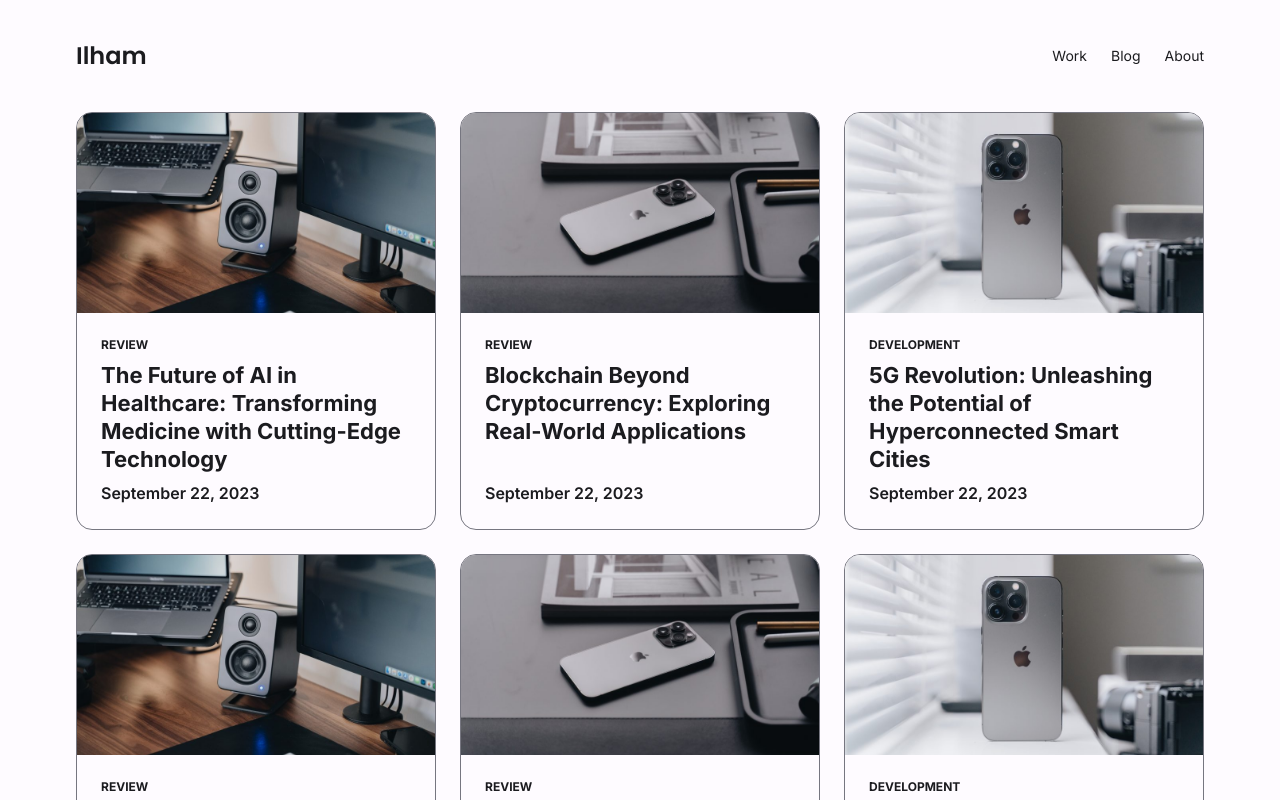
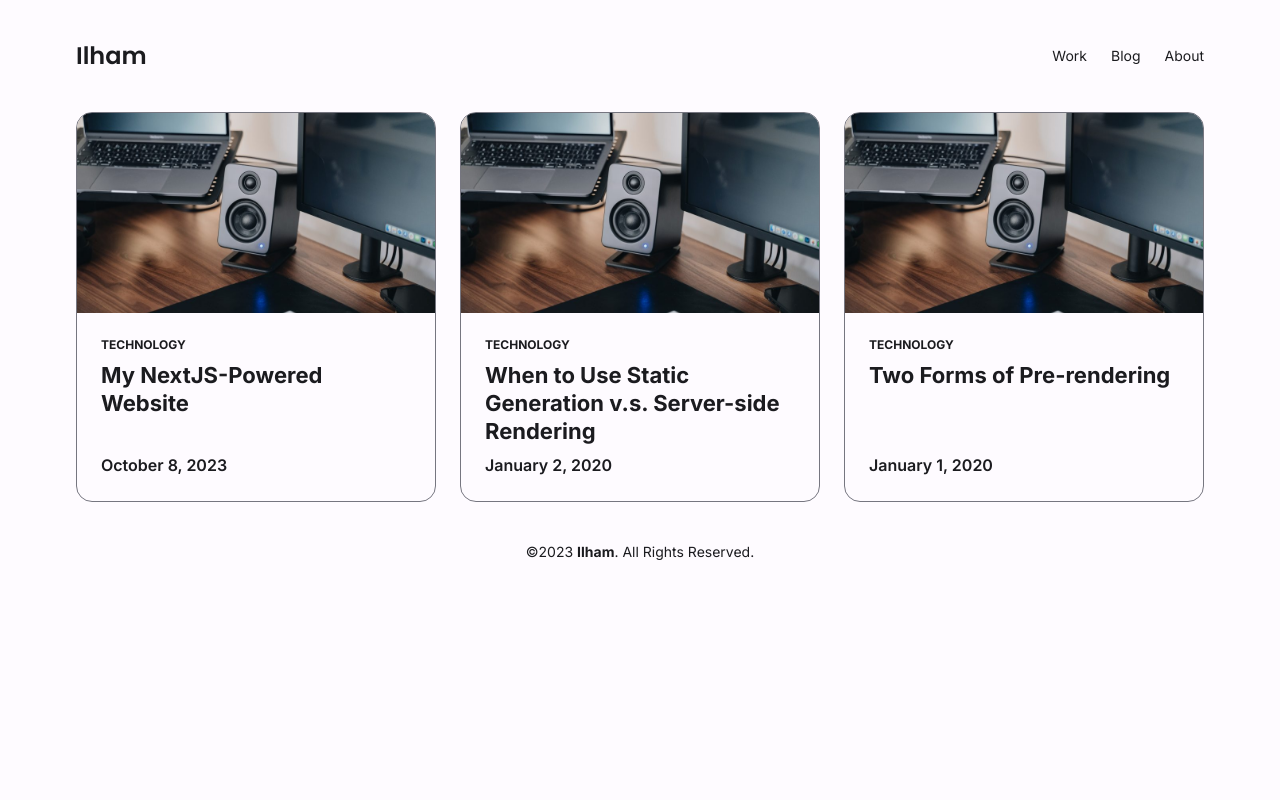
Before and after one commit to ilhamprabaswara/ilham.cc, a Next.js app: page /blog in a window 1280 px wide. Shown: the top 800 px of the page. Built offline with nearby package versions, Linux system fonts and the light colour scheme.

Commit message:
feat: integrate blog posts detail

```diff
--- /dev/null
+++ b/src/app/blog/[slug]/page.tsx
@@ -0,0 +1,57 @@
+import { getPostData, getSortedPostsData } from '@/lib/posts'
+import Date from '@/utils/date'
+import { Metadata, ResolvingMetadata } from 'next'
+
+// Return a list of `params` to populate the [slug] dynamic segment
+export async function generateStaticParams() {
+  const posts = getSortedPostsData()
+  return posts.map((post) => ({
+    slug: post.slug,
+  }))
+}
+
+// Multiple versions of this page will be statically generated
+// using the `params` returned by `generateStaticParams`
+export default async function Page({ params }: { params: { slug: string } }) {
+  const { slug } = params
+
+  const postData: any = await getPostData(slug)
+  return (
+    <div className="mx-auto mt-[10px] max-w-[1128px] md:mt-5">
+      <article className="prose dark:prose-invert">
+        <header className="mb-[25px]">
+          <h1 className="mb-[10px] text-[22px] font-medium">
+            {postData.title}
+          </h1>
+          <div className="text-[11px] font-medium uppercase tracking-[1px] text-slate-400">
+            <Date dateString={postData.date} />
+          </div>
+        </header>
+        <div
+          className="text-sm leading-[1.6em]"
+          dangerouslySetInnerHTML={{ __html: postData.contentHtml }}
+        />
+      </article>
+    </div>
+  )
+}
+
+type Props = {
+  params: { slug: string }
+  searchParams: { [key: string]: string | string[] | undefined }
+}
+
+export async function generateMetadata(
+  { params, searchParams }: Props,
+  parent: ResolvingMetadata
+): Promise<Metadata> {
+  // read route params
+  const slug = params.slug
+
+  // fetch data
+  const product: any = await getPostData(slug)
+
+  return {
+    title: product.title,
+  }
+}
--- a/src/app/blog/page.tsx
+++ b/src/app/blog/page.tsx
@@ -1,12 +1,12 @@
 import { BlogList } from '@/components/blog/blog-list'
+import { getSortedPostsData } from '@/lib/posts'
 
 export default function Blog() {
+  const posts = getSortedPostsData()
   return (
     <>
       <div className="mx-auto grid max-w-[1128px] gap-6">
-        <BlogList />
-        <BlogList />
-        <BlogList />
+        <BlogList data={posts} />
       </div>
     </>
   )
--- a/src/app/page.tsx
+++ b/src/app/page.tsx
@@ -1,17 +1,19 @@
 import { BlogList } from '@/components/blog/blog-list'
 import { Headline } from '@/components/landing/headline'
 import { ButtonOutline } from '@/components/ui/buttons'
+import { getSortedPostsData } from '@/lib/posts'
 import Link from 'next/link'
 
 export default function Home() {
+  const posts = getSortedPostsData()
   return (
     <>
       <Headline />
-      <section className='max-w-[1128px] mx-auto'>
+      <section className="mx-auto max-w-[1128px]">
         <h2 className="mb-5 text-label-sm font-semibold uppercase tracking-[2px] md:mb-[30px]">
           Blog
         </h2>
-        <BlogList />
+        <BlogList data={posts} />
         <ButtonOutline className="mt-[30px] rounded-full xl:mt-[40px]">
           <Link href={'/blog'}>See all posts -&gt;</Link>
         </ButtonOutline>
--- a/src/components/blog/blog-card.tsx
+++ b/src/components/blog/blog-card.tsx
@@ -3,19 +3,15 @@ import Image, { StaticImageData } from 'next/image'
 import Link from 'next/link'
 import { useEffect, useRef } from 'react'
 import './styles.css'
+import Date from '@/utils/date'
 
-interface BlogCardTypes {
-  category: string
-  title: string
-  date: string
-  imageSrc: StaticImageData
-}
 export const BlogCard = ({
   category,
   title,
   date,
   imageSrc,
-}: BlogCardTypes) => {
+  slug,
+}: BlogDataInterface) => {
   const cardRef = useRef(null)
 
   useEffect(() => {
@@ -40,10 +36,10 @@ export const BlogCard = ({
     }
   }, [])
   return (
-    <li ref={cardRef} className="blog-card h-full">
     <Link
-        className={`group flex h-full flex-col overflow-hidden rounded-2xl border border-sys-light-outline transition-all duration-[400ms] hover:bg-[#6750A414]`}
-        href={'#'}
+      ref={cardRef}
+      className="blog-card group flex h-full flex-col overflow-hidden rounded-2xl border border-sys-light-outline transition-all duration-[400ms] hover:bg-[#6750A414]"
+      href={`/blog/${slug}`}
     >
       <div className="h-[180px] md:h-[150px] xl:h-[200px]">
         <div className="h-full overflow-clip">
@@ -59,9 +55,10 @@ export const BlogCard = ({
           <div className="mb-2 text-label-base uppercase">{category}</div>
           <div className="text-title-lg">{title}</div>
         </div>
-          <div className="mt-2 font-semibold">{date}</div>
+        <div className="mt-2 font-semibold">
+          <Date dateString={date} />
+        </div>
       </div>
     </Link>
-    </li>
   )
 }
--- a/src/components/blog/blog-list.tsx
+++ b/src/components/blog/blog-list.tsx
@@ -1,30 +1,25 @@
-import Image from 'next/image'
 import { BlogCard } from './blog-card'
 import Image1 from '@/assets/images/DSC00794-900x600.jpg'
 import Image2 from '@/assets/images/DSC03182-copy-900x600.jpg'
 import Image3 from '@/assets/images/DSC03195-copy-900x600.jpg'
+import { StaticImageData } from 'next/image'
 
-export const BlogList = () => {
+export const BlogList = ({ data }: any) => {
   return (
     <ul className="grid gap-6 md:grid-cols-3">
-      <BlogCard
-        category="Review"
-        title="The Future of AI in Healthcare: Transforming Medicine with Cutting-Edge Technology"
-        date="September 22, 2023"
-        imageSrc={Image1}
-      />
-      <BlogCard
-        category="Review"
-        title="Blockchain Beyond Cryptocurrency: Exploring Real-World Applications"
-        date="September 22, 2023"
-        imageSrc={Image2}
-      />
-      <BlogCard
-        category="Development"
-        title="5G Revolution: Unleashing the Potential of Hyperconnected Smart Cities"
-        date="September 22, 2023"
-        imageSrc={Image3}
-      />
+      {data?.map(({ slug, category, title, date }: BlogDataInterface) => {
+        return (
+          <li key={slug} className="h-full">
+            <BlogCard
+              category={category}
+              title={title}
+              date={date}
+              imageSrc={Image1}
+              slug={slug}
+            />
+          </li>
+        )
+      })}
     </ul>
   )
 }
--- /dev/null
+++ b/src/lib/posts.tsx
@@ -0,0 +1,58 @@
+import fs from 'fs'
+import path from 'path'
+import matter from 'gray-matter'
+import { remark } from 'remark'
+import html from 'remark-html'
+
+const postsDirectory = path.join(process.cwd(), 'src/posts')
+
+export function getSortedPostsData() {
+  // Get file names under /posts
+  const fileNames = fs.readdirSync(postsDirectory)
+  const allPostsData = fileNames.map((fileName) => {
+    // Remove ".md" from file name to get id
+    const slug = fileName.replace(/\.md$/, '')
+
+    // Read markdown file as string
+    const fullPath = path.join(postsDirectory, fileName)
+    const fileContents = fs.readFileSync(fullPath, 'utf8')
+
+    // Use gray-matter to parse the post metadata section
+    const matterResult = matter(fileContents)
+
+    // Combine the data with the id
+    return {
+      slug,
+      ...matterResult.data,
+    }
+  })
+  // Sort posts by date
+  return allPostsData.sort((a: any, b: any) => {
+    if (a.date < b.date) {
+      return 1
+    } else {
+      return -1
+    }
+  })
+}
+
+export async function getPostData(slug: string) {
+  const fullPath = path.join(postsDirectory, `${slug}.md`)
+  const fileContents = fs.readFileSync(fullPath, 'utf8')
+
+  // Use gray-matter to parse the post metadata section
+  const matterResult = matter(fileContents)
+
+  // Use remark to convert markdown into HTML string
+  const processedContent = await remark()
+    .use(html)
+    .process(matterResult.content)
+  const contentHtml = processedContent.toString()
+
+  // Combine the data with the id
+  return {
+    slug,
+    contentHtml,
+    ...matterResult.data,
+  }
+}
--- /dev/null
+++ b/src/posts/pre-rendering.md
@@ -0,0 +1,12 @@
+---
+title: 'Two Forms of Pre-rendering'
+date: '2020-01-01'
+category: 'Technology'
+---
+
+Next.js has two forms of pre-rendering: **Static Generation** and **Server-side Rendering**. The difference is in **when** it generates the HTML for a page.
+
+- **Static Generation** is the pre-rendering method that generates the HTML at **build time**. The pre-rendered HTML is then _reused_ on each request.
+- **Server-side Rendering** is the pre-rendering method that generates the HTML on **each request**.
+
+Importantly, Next.js lets you **choose** which pre-rendering form to use for each page. You can create a "hybrid" Next.js app by using Static Generation for most pages and using Server-side Rendering for others.
--- /dev/null
+++ b/src/posts/ssg-ssr.md
@@ -0,0 +1,20 @@
+---
+title: 'When to Use Static Generation v.s. Server-side Rendering'
+date: '2020-01-02'
+category: 'Technology'
+---
+
+We recommend using **Static Generation** (with and without data) whenever possible because your page can be built once and served by CDN, which makes it much faster than having a server render the page on every request.
+
+You can use Static Generation for many types of pages, including:
+
+- Marketing pages
+- Blog posts
+- E-commerce product listings
+- Help and documentation
+
+You should ask yourself: "Can I pre-render this page **ahead** of a user's request?" If the answer is yes, then you should choose Static Generation.
+
+On the other hand, Static Generation is **not** a good idea if you cannot pre-render a page ahead of a user's request. Maybe your page shows frequently updated data, and the page content changes on every request.
+
+In that case, you can use **Server-Side Rendering**. It will be slower, but the pre-rendered page will always be up-to-date. Or you can skip pre-rendering and use client-side JavaScript to populate data.
--- /dev/null
+++ b/src/posts/unleash-nextjs.md
@@ -0,0 +1,53 @@
+---
+title: 'My NextJS-Powered Website'
+date: '2023-10-08'
+category: 'Technology'
+---
+
+# Unleashing the Future: My NextJS-Powered Website
+
+In the ever-evolving landscape of web development, choosing the right technology stack can make all the difference. After careful consideration and extensive research, I am thrilled to introduce my brand-new website, powered by NextJS. This cutting-edge framework has not only transformed my development experience but promises an unparalleled user experience for visitors.
+
+## Embracing NextJS: A Game-Changer in Web Development
+
+### Lightning-Fast Performance
+
+One of the most compelling reasons I chose NextJS is its exceptional performance. Thanks to server-side rendering (SSR) and static site generation (SSG), my website loads at warp speed. This ensures that visitors can access content swiftly, enhancing user satisfaction and search engine optimization (SEO) rankings.
+
+### SEO-Friendly Architecture
+
+In the digital realm, visibility is paramount. NextJS empowers me to create SEO-friendly websites effortlessly. With server-rendered content, search engines can efficiently crawl and index my pages, ensuring that my content ranks high in search results.
+
+### Dynamic Routing Made Easy
+
+NextJS's dynamic routing capabilities are a game-changer. Creating dynamic, personalized user experiences is a breeze, thanks to its intuitive routing system. This enables me to build powerful, interactive web applications without compromising on performance.
+
+### Seamless Integration with APIs
+
+Integrating APIs into my website has never been smoother. NextJS offers built-in API routes, allowing me to fetch data from external sources or serve dynamic content effortlessly. This facilitates a seamless user experience and enhances the interactivity of my site.
+
+### Ultimate Developer Experience
+
+As a developer, NextJS has revolutionized my workflow. The framework comes with a plethora of features that streamline development, such as hot module replacement (HMR), TypeScript support, and an intuitive file-based routing system. This means I can focus on crafting exceptional user experiences without getting bogged down by boilerplate code.
+
+## Crafting a Unique User Experience
+
+### Engaging UI/UX Design
+
+With NextJS, I have the flexibility to design a visually stunning and intuitive user interface. Its component-based architecture and support for popular styling solutions like CSS-in-JS and Tailwind CSS make it a breeze to create pixel-perfect designs that captivate visitors.
+
+### Progressive Web App (PWA) Capabilities
+
+NextJS empowers me to transform my website into a progressive web app effortlessly. By leveraging its built-in features, I can provide a native app-like experience to users, complete with offline functionality and push notifications.
+
+### Serverless Functions for Scalability
+
+NextJS seamlessly integrates with serverless functions, allowing me to offload resource-intensive tasks to cloud services. This ensures that my website remains highly scalable, regardless of sudden spikes in traffic.
+
+## Conclusion: A Glimpse into the Future of Web Development
+
+In harnessing the power of NextJS, I have embarked on a journey toward creating a website that not only meets the needs of today but is also poised to adapt to the demands of tomorrow. Its robust features, unparalleled performance, and developer-friendly ecosystem have revolutionized the way I approach web development.
+
+As I unveil my NextJS-powered website, I invite you to explore the seamless user experiences, lightning-fast performance, and dynamic features that define this exciting new chapter. Together, let's embark on a journey into the future of web development.
+
+<!-- [Visit My NextJS-Powered Website](https://www.yourwebsite.com) -->
--- /dev/null
+++ b/src/utils/date.tsx
@@ -0,0 +1,6 @@
+import { parseISO, format } from 'date-fns'
+
+export default function Date({ dateString }: { dateString: string }) {
+  const date = parseISO(dateString)
+  return <time dateTime={dateString}>{format(date, 'LLLL d, yyyy')}</time>
+}
```
Also changed, not shown: src/interfaces/blog.d.ts (added, +7 -0 lines). Lines whose indentation alone changed are shown as unchanged.
